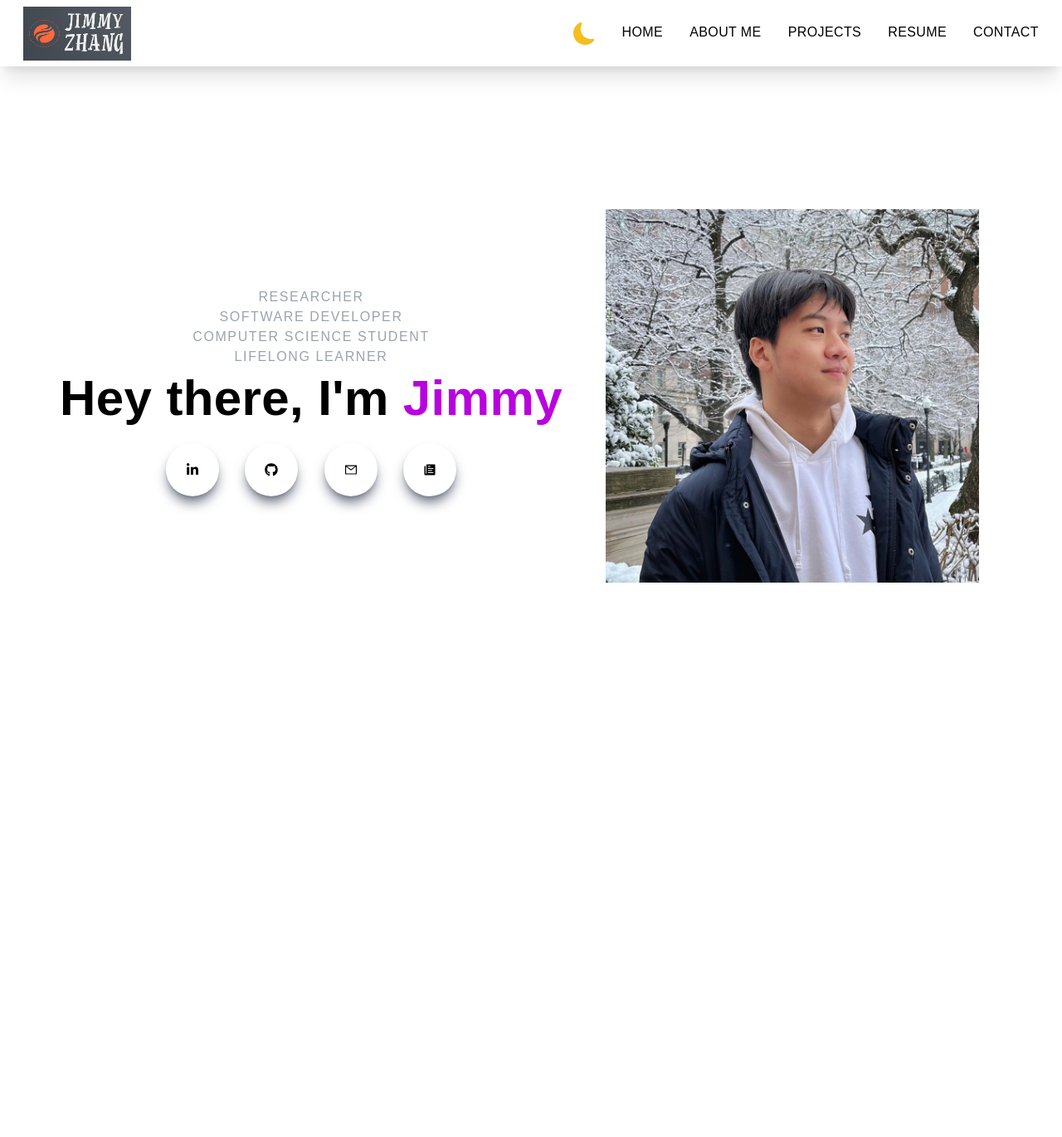
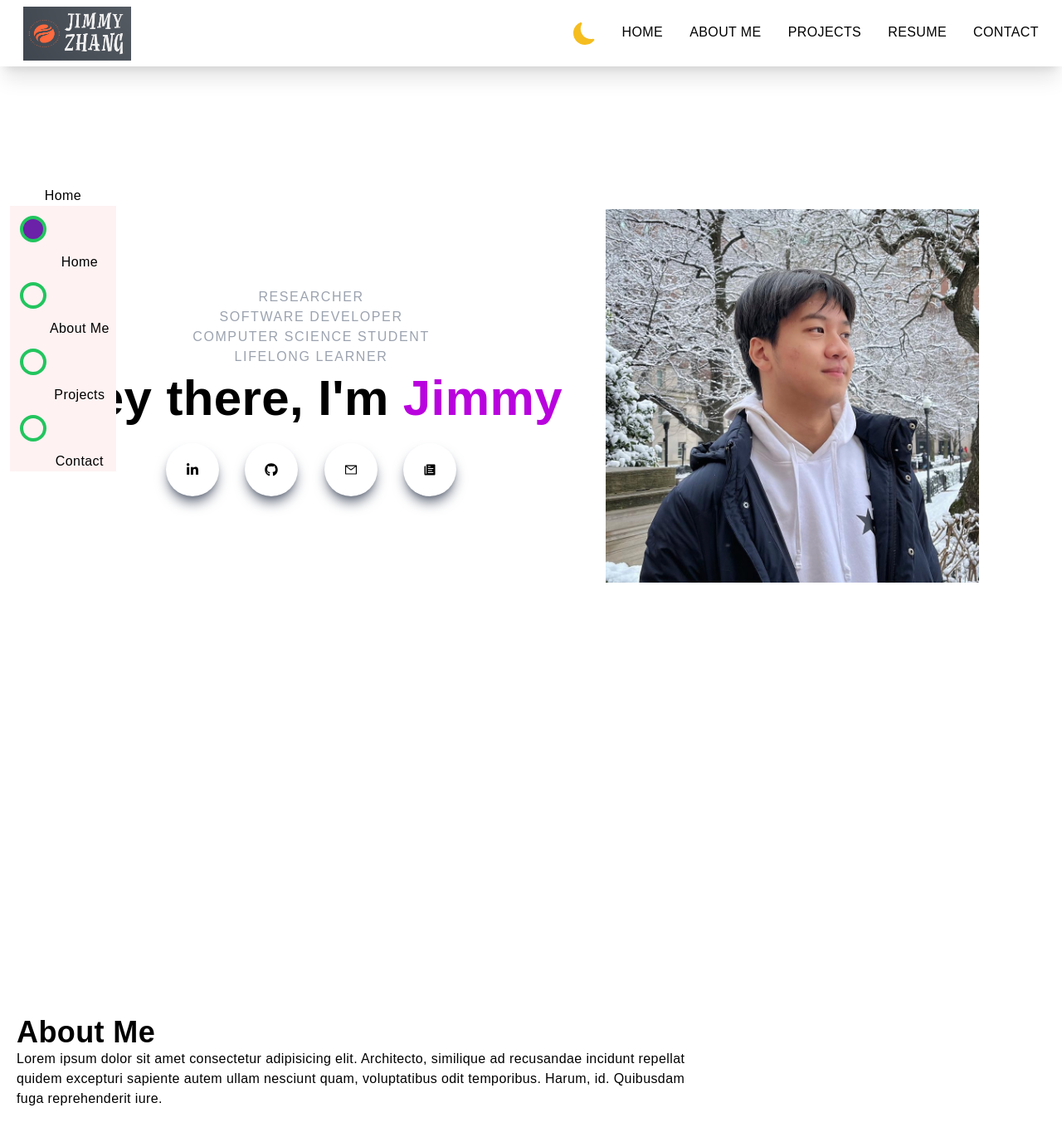
Before and after one commit to jimmyzhang2003/jimmyzhang2003.github.io, a Next.js app: page / in a window 1280 px wide. Shown: the top 1370 px of the page at 83% size. Before the commit the page ends 880 px from the top, so only its background shows below. Built offline with nearby package versions, Linux system fonts and the light colour scheme.

Commit message:
Initialized About Me section and added makeshift side navbar

```diff
--- /dev/null
+++ b/components/About.jsx
@@ -0,0 +1,21 @@
+import React from "react";
+
+const About = () => {
+	return (
+		<div className="w-full md:h-screen p-2 flex items-center py-8">
+			<div className="max-w-[1240px] m-auto md:grid grid-cols-3 gap-8">
+				<div className="col-span-2">
+					<h2>About Me</h2>
+					<p>
+						Lorem ipsum dolor sit amet consectetur adipisicing elit. Architecto,
+						similique ad recusandae incidunt repellat quidem excepturi sapiente
+						autem ullam nesciunt quam, voluptatibus odit temporibus. Harum, id.
+						Quibusdam fuga reprehenderit iure.
+					</p>
+				</div>
+			</div>
+		</div>
+	);
+};
+
+export default About;
--- a/components/Hero.jsx
+++ b/components/Hero.jsx
@@ -1,4 +1,4 @@
-import React from "react";
+import React, { useState } from "react";
 import Link from "next/link";
 import Image from "next/image";
 import { AiOutlineClose, AiOutlineMenu, AiOutlineMail } from "react-icons/ai";
@@ -6,9 +6,85 @@ import { FaLinkedinIn, FaGithub } from "react-icons/fa";
 import { IoIosPaper } from "react-icons/io";
 
 const Hero = () => {
+	const [selected, setSelected] = useState("Home");
+
 	return (
 		<div className="w-full h-screen text-center">
 			<div className="max-w-[1240px] w-full h-full mx-auto p-2 flex flex-wrap md:flex-nowrap justify-center items-center">
+				<ul className="hidden fixed xl:flex flex-col left-0 top-56 ml-3">
+					<li>
+						<p>{selected}</p>
+					</li>
+					<li className="bg-red-50">
+						<Link href="/">
+							<div
+								onClick={() => setSelected("Home")}
+								className={
+									selected === "Home"
+										? "rounded-full border-4 border-green-500 cursor-pointer p-3 m-3 h-3 w-3 bg-purple-800"
+										: "rounded-full border-4 border-green-500 cursor-pointer p-3 m-3 h-3 w-3"
+								}
+							></div>
+						</Link>
+						<div>
+							<span className="px-2 py-1 rounded-md ml-10 opacity-100">
+								Home
+							</span>
+						</div>
+					</li>
+					<li className="bg-red-50">
+						<Link href="/">
+							<div
+								onClick={() => setSelected("About Me")}
+								className={
+									selected === "About Me"
+										? "rounded-full border-4 border-green-500 cursor-pointer p-3 m-3 h-3 w-3 bg-purple-800"
+										: "rounded-full border-4 border-green-500 cursor-pointer p-3 m-3 h-3 w-3"
+								}
+							></div>
+						</Link>
+						<div>
+							<span className="px-2 py-1 rounded-md ml-10 opacity-100">
+								About Me
+							</span>
+						</div>
+					</li>
+					<li className="bg-red-50">
+						<Link href="/">
+							<div
+								onClick={() => setSelected("Projects")}
+								className={
+									selected === "Projects"
+										? "rounded-full border-4 border-green-500 first-letter:cursor-pointer p-3 m-3 h-3 w-3 bg-purple-800"
+										: "rounded-full border-4 border-green-500 cursor-pointer p-3 m-3 h-3 w-3"
+								}
+							></div>
+						</Link>
+						<div>
+							<span className="px-2 py-1 rounded-md ml-10 opacity-100">
+								Projects
+							</span>
+						</div>
+					</li>
+					<li className="bg-red-50">
+						<Link href="/">
+							<div
+								onClick={() => setSelected("Contact")}
+								className={
+									selected === "Contact"
+										? "rounded-full border-4 border-green-500 cursor-pointer p-3 m-3 h-3 w-3 bg-purple-800"
+										: "rounded-full border-4 border-green-500 cursor-pointer p-3 m-3 h-3 w-3"
+								}
+							></div>
+						</Link>
+						<div>
+							<span className="px-2 py-1 rounded-md ml-10 opacity-100">
+								Contact
+							</span>
+						</div>
+					</li>
+				</ul>
+
 				<div>
 					<p className="uppercase text-md tracking-widest text-gray-400">
 						Researcher
--- a/pages/index.js
+++ b/pages/index.js
@@ -2,6 +2,7 @@ import Head from "next/head";
 import Image from "next/image";
 import Hero from "../components/Hero";
 import Navbar from "../components/Navbar";
+import About from "../components/About";
 
 export default function Home() {
 	return (
@@ -15,6 +16,8 @@ export default function Home() {
 			<Navbar />
 
 			<Hero />
+
+			<About />
 		</div>
 	);
 }
--- a/styles/globals.css
+++ b/styles/globals.css
@@ -6,6 +6,7 @@
 @layer base {
 	html {
 		font-family: Poppins, sans-serif;
+		scroll-behavior: smooth;
 	}
 
 	/*
```
